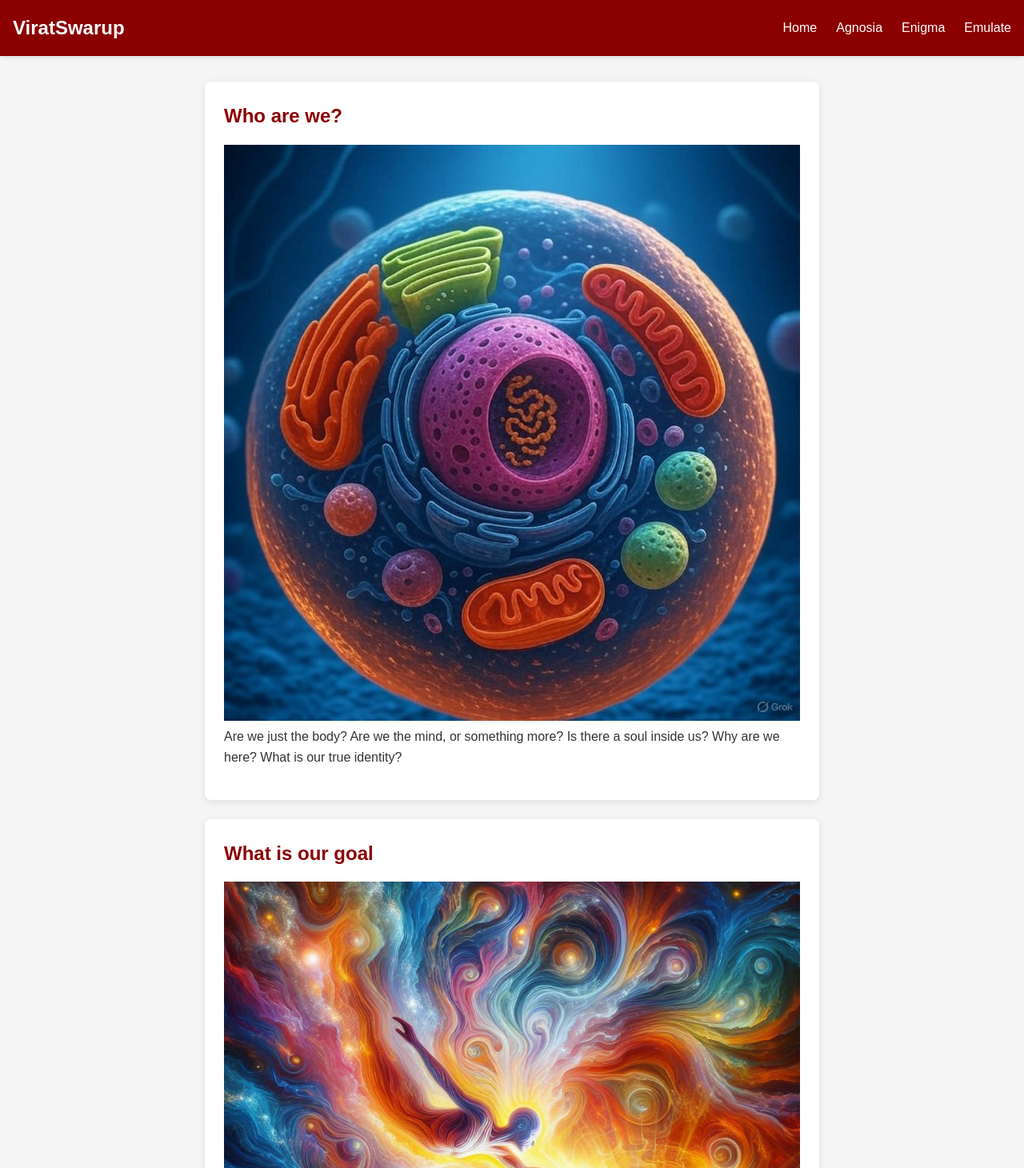
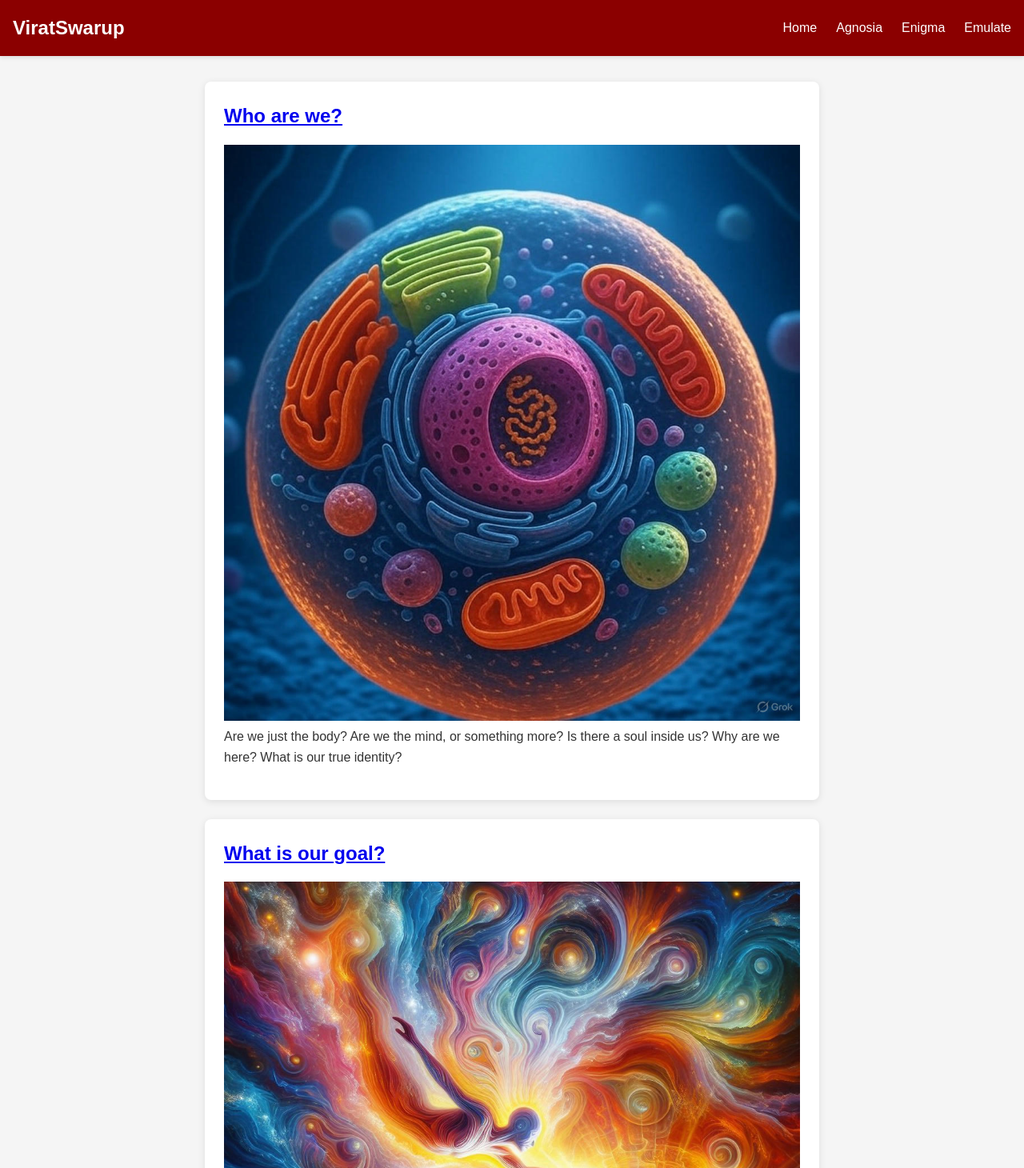
Before and after one commit to Biju33/viratswarup, a plain HTML site: page enigma.html in a window 1280 px wide. Shown: the top 1460 px of the page at 80% size. Drawn offline with Linux system fonts and the light colour scheme; files whose address does not match are found by name.

Commit message:
Update enigma.html

```diff
--- a/enigma.html
+++ b/enigma.html
@@ -299,7 +299,7 @@
 
     <main>
         <article class="blog-post">
-            <h2>Who are we?</h2>
+           <h2><a href="Who are we.html.html">Who are we?</a></h2>
 	    <img src="image/who_are_we.jpg" width="100%">
 
             <div class="blog-content">
@@ -313,7 +313,7 @@ What is our true identity?</p>
         </article>
 
         <article class="blog-post">
-            <h2>What is our goal</h2>
+            <h2><a href=".html">What is our goal?</a></h2>
            <img src="image/what_is_our_goal.jpg" width="100%">
 
 		<div class="blog-content">
```
